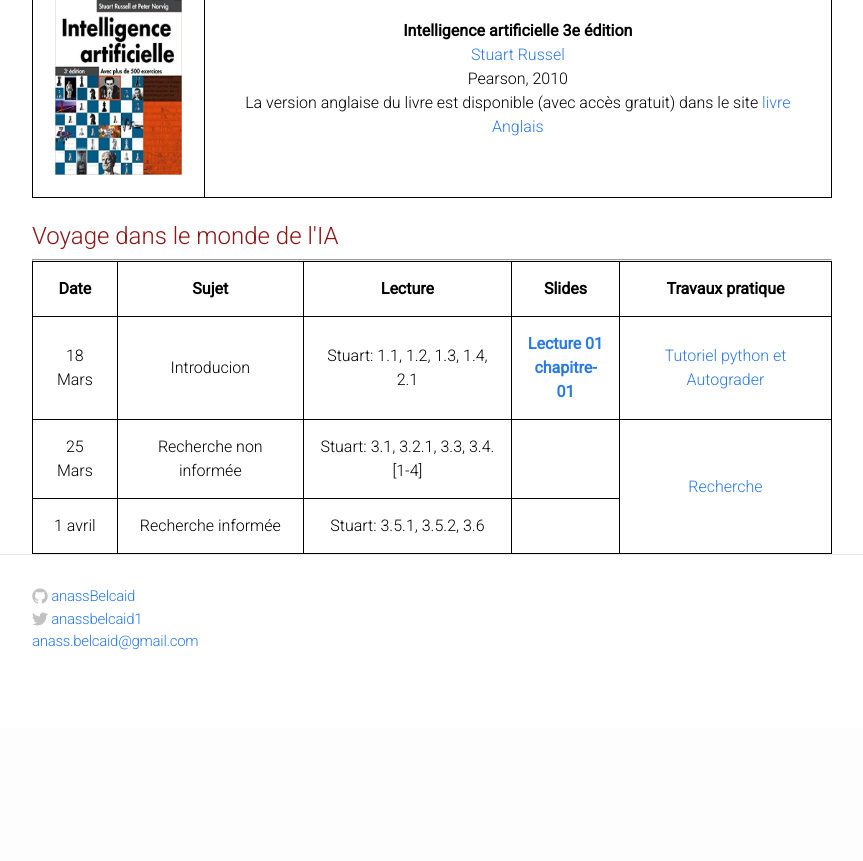
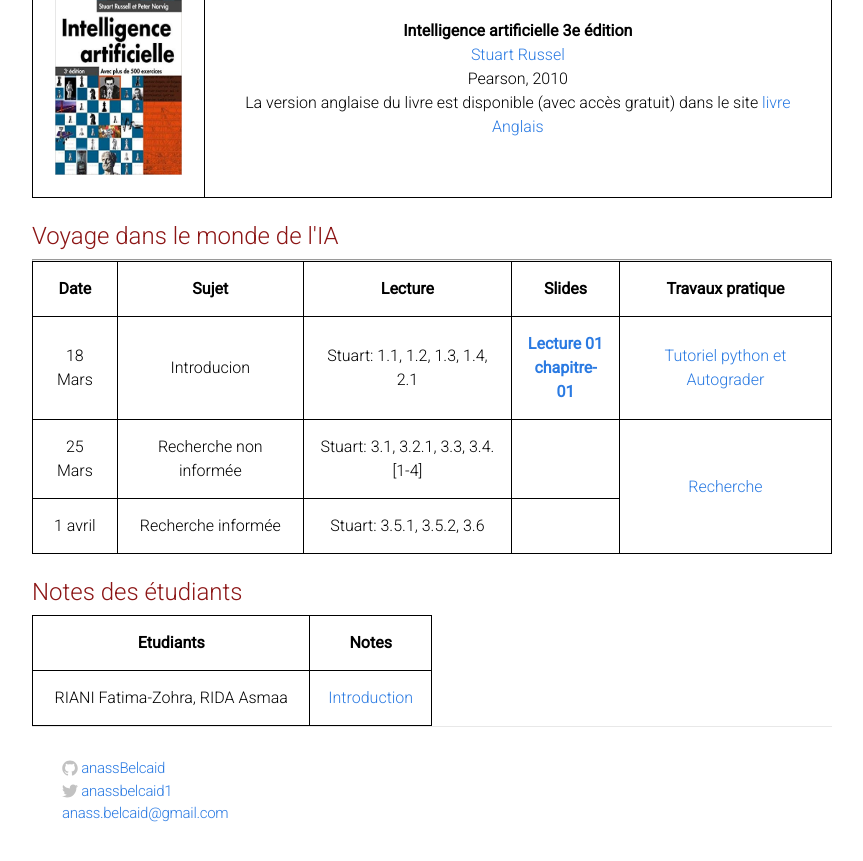
Before and after one commit to intelligenceartificielensaf/intelligenceartificielensaf.github.io, a Jekyll site: the page built from index.html, in a window 1280 px wide and 900 px high, scrolled down 610 px. Shown: the top 861 px of the window, without its empty margins (208-1071 px from the left). Built offline with Jekyll 4.4.1, drawn with Linux system fonts in a browser that asks for light colours; before the commit the page ends 1338 px from its top, so only the background shows below that.

Commit message:
notes chapitre 1 introduction

```diff
--- a/index.html
+++ b/index.html
@@ -120,3 +120,20 @@
     </td>
   </tr>
 </table>
+
+<div class="home">
+  <div class="materials-wrap">
+    <div class="module-header">Notes des étudiants</div>
+</div>
+
+ <table style="width:50%" cellspacing=0 >
+  <tr >
+    <th>Etudiants</th>
+    <th>Notes</th>
+  </tr>
+  <tr>
+    <td> RIANI Fatima-Zohra, RIDA Asmaa </td>
+    <td><a
+           href="https://github.com/intelligenceartificielensaf/intelligenceartificielensaf.github.io/blob/master/notes_students/notes_lecture_01.pdf">Introduction</a> </td>
+  </tr>
+ </table>
```
Also changed, not shown: 1 other file.
